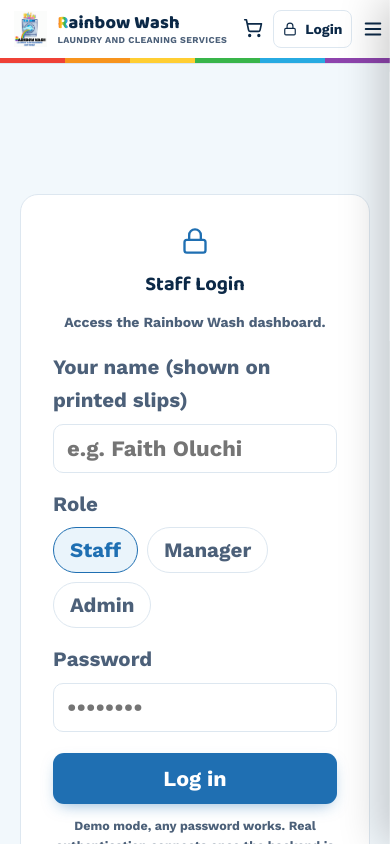
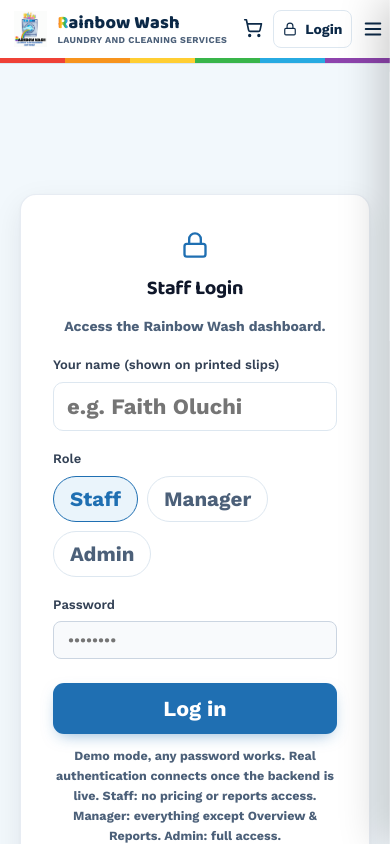
Before and after one commit to Luchistack/Rainbow-Frontend, a React (Vite) app in the folder rainbow-wash/: page /admin in a window 390 px wide. Shown: the top 844 px of the page. Built offline with nearby package versions, Linux system fonts and the light colour scheme.

Commit message:
updated responsiveness

```diff
--- a/rainbow-wash/src/styles/global.css
+++ b/rainbow-wash/src/styles/global.css
@@ -329,7 +329,56 @@ label { font-size: 20.5px; font-weight: 700; color: var(--ink-soft); display: bl
 .rw-stat-card { background: var(--ice); border-radius: 14px; padding: 20px; }
 .rw-stat-card b { display: block; font-family: var(--font-display); font-size: 31px; color: var(--navy); }
 .rw-stat-card span { font-size: 18.5px; color: var(--ink-soft); font-weight: 700; }
-.rw-login-box { max-width: 380px; margin: 60px auto; background: #fff; border: 1px solid var(--line); border-radius: 18px; padding: 32px; text-align: center; }
+
+.rw-login-box {
+  background: #ffffff;
+  max-width: 460px;
+  width: 100%;
+  margin: 60px auto;
+  padding: 36px 32px;
+  border-radius: 16px;
+  box-shadow: 0 10px 30px rgba(15, 23, 42, 0.08), 0 1px 3px rgba(15, 23, 42, 0.04);
+  border: 1px solid rgba(226, 232, 240, 0.8);
+  text-align: center;
+}
+
+.rw-login-box h2 {
+  font-size: 22px;
+  font-weight: 700;
+  color: #0f172a;
+  letter-spacing: -0.3px;
+}
+
+.rw-login-box .rw-field {
+  margin-bottom: 18px;
+}
+
+.rw-login-box .rw-field label {
+  display: block;
+  font-size: 13px;
+  font-weight: 600;
+  color: #334155;
+  margin-bottom: 6px;
+}
+
+.rw-login-box input[type="text"],
+.rw-login-box input[type="password"] {
+  width: 100%;
+  padding: 10px 14px;
+  border-radius: 8px;
+  border: 1px solid #cbd5e1;
+  font-size: 14px;
+  background: #f8fafc;
+  transition: all 0.2s ease;
+}
+
+.rw-login-box input:focus {
+  background: #ffffff;
+  border-color: var(--blue, #2563eb);
+  box-shadow: 0 0 0 3px rgba(37, 99, 235, 0.12);
+  outline: none;
+}
+
 .rw-admin-panel-head { display: flex; align-items: center; justify-content: space-between; gap: 12px; margin-bottom: 20px; flex-wrap: wrap; }
 .rw-add-product-form { background: var(--ice); border: 1px dashed var(--sky); border-radius: 14px; padding: 20px; margin-bottom: 24px; display: grid; grid-template-columns: 1.5fr 1fr 1fr 1fr auto; gap: 12px; align-items: end; }
 @media (max-width: 900px) { .rw-add-product-form { grid-template-columns: 1fr 1fr; } }
```
